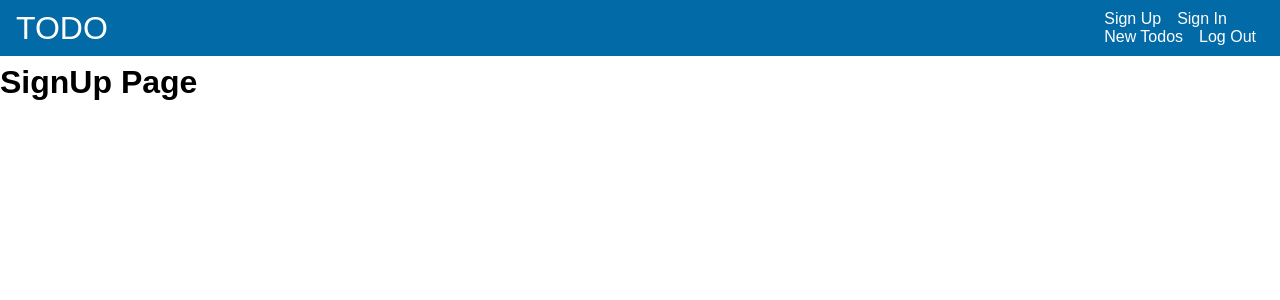
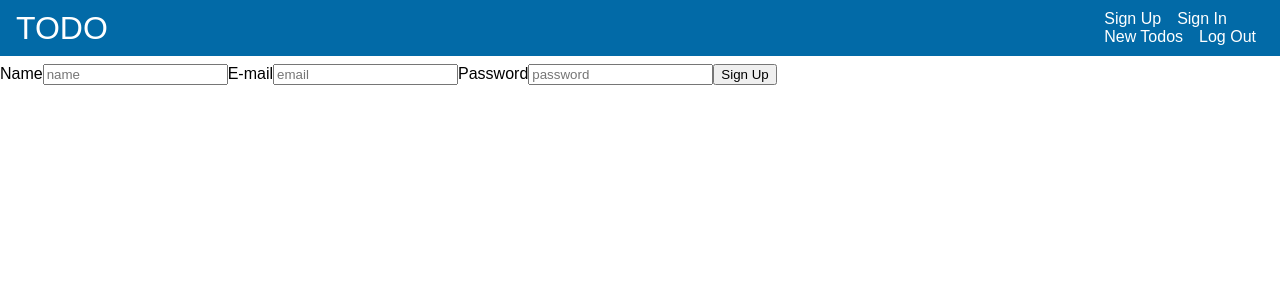
Before and after one commit to ha-matsumu/todo-with-typescript, a React (Create React App) app in the folder client/: page /users in a window 1280 px wide. Shown: the top 300 px of the page. Built offline with nearby package versions, Linux system fonts and the light colour scheme.

Commit message:
implement sign up proccess

```diff
--- a/client/src/App.tsx
+++ b/client/src/App.tsx
@@ -6,6 +6,7 @@ import Backdrop from './components/navbar/Backdrop/Backdrop';
 import SignIn from './components/auth/SignIn';
 import SignUp from './components/auth/SignUp';
 import TodoList from './components/todos/TodoList';
+import { UserProvider } from './store/contexts/userContext';
 
 const App: React.FC = () => {
   const [sideDrawerOpen, setSideDrawerOpen] = useState(false);
@@ -30,7 +31,9 @@ const App: React.FC = () => {
       {backdrop}
       <main style={{ marginTop: '64px' }}>
         <Route exact path="/users/login" component={SignIn} />
-        <Route exact path="/users/" component={SignUp} />
+        <UserProvider>
+          <Route exact path="/users/" component={SignUp} />
+        </UserProvider>
         <Route exact path="/todos/" component={TodoList} />
       </main>
     </div>
--- a/client/src/components/auth/SignUp.tsx
+++ b/client/src/components/auth/SignUp.tsx
@@ -1,7 +1,51 @@
-import React from 'react';
+import React, { useState, useContext } from 'react';
+import { UserContext } from '../../store/contexts/userContext';
 
 const SignUp: React.SFC = () => {
-  return <h1>SignUp Page</h1>;
+  const { signUpUser } = useContext(UserContext);
+  const [name, setName] = useState('');
+  const [email, setEmail] = useState('');
+  const [password, setPassword] = useState('');
+
+  const signUpHandler = async (e: React.MouseEvent<HTMLElement, MouseEvent>) => {
+    e.preventDefault();
+    const inputData = {
+      name,
+      email,
+      password,
+      userRoleId: 2, // 一般ユーザー
+    };
+    try {
+      await signUpUser(inputData);
+      return true;
+    } catch (error) {
+      return false;
+    }
+  };
+
+  return (
+    <div>
+      <label htmlFor="name">
+        Name
+        <input id="name" type="text" placeholder="name" onChange={e => setName(e.target.value)} required />
+      </label>
+      <label htmlFor="email">
+        E-mail
+        <input id="email" type="email" placeholder="email" onChange={e => setEmail(e.target.value)} required />
+      </label>
+      <label htmlFor="password">
+        Password
+        <input
+          id="password"
+          type="password"
+          placeholder="password"
+          onChange={e => setPassword(e.target.value)}
+          required
+        />
+      </label>
+      <button onClick={signUpHandler}>Sign Up</button>
+    </div>
+  );
 };
 
 export default SignUp;
--- /dev/null
+++ b/client/src/store/actions/auth/userActionCreator.ts
@@ -0,0 +1,14 @@
+import { SignUpActionTypes } from './userActionTypes';
+
+export const signUpRequest = (): SignUpActionTypes => ({
+  type: 'SIGN_UP_REQUEST',
+});
+
+export const signUpSuccess = (): SignUpActionTypes => ({
+  type: 'SIGN_UP_SUCCESS',
+});
+
+export const signUpFailuer = (error: object): SignUpActionTypes => ({
+  type: 'SIGN_UP_ERROR',
+  payload: { error },
+});
--- /dev/null
+++ b/client/src/store/actions/auth/userActionTypes.ts
@@ -0,0 +1,6 @@
+import { Action, PayloadAction } from '../../types';
+
+export type SignUpActionTypes =
+  | Action<'SIGN_UP_REQUEST'>
+  | Action<'SIGN_UP_SUCCESS'>
+  | PayloadAction<'SIGN_UP_ERROR', { error: object }>;
--- /dev/null
+++ b/client/src/store/contexts/userContext.tsx
@@ -0,0 +1,39 @@
+import React, { createContext, useReducer } from 'react';
+import axios from 'axios';
+import userReducer, { SignUpInitialState, initialState } from '../reducers/userReducer';
+import { SignUpActionTypes } from '../actions/auth/userActionTypes';
+import { signUpFailuer, signUpRequest, signUpSuccess } from '../actions/auth/userActionCreator';
+
+interface Props {
+  children: React.ReactNode;
+}
+
+interface InputData {
+  email: string;
+  password: string;
+}
+
+interface ContextProps {
+  state: SignUpInitialState;
+  dispatch: React.Dispatch<SignUpActionTypes>;
+  signUpUser: Function;
+}
+
+const UserContext = createContext({} as ContextProps);
+
+const UserProvider: React.SFC<Props> = ({ children }: Props) => {
+  const [state, dispatch] = useReducer(userReducer, initialState);
+
+  const signUpUser = async (inputData: InputData) => {
+    try {
+      dispatch(signUpRequest());
+      await axios.post('/users/', inputData);
+      dispatch(signUpSuccess());
+    } catch (error) {
+      dispatch(signUpFailuer(error));
+    }
+  };
+  return <UserContext.Provider value={{ state, dispatch, signUpUser }}>{children}</UserContext.Provider>;
+};
+
+export { UserContext, UserProvider };
--- /dev/null
+++ b/client/src/store/reducers/userReducer.ts
@@ -0,0 +1,40 @@
+import { SignUpActionTypes } from '../actions/auth/userActionTypes';
+
+export interface SignUpInitialState {
+  signingUp: boolean;
+  signedUp: boolean;
+  error: boolean;
+}
+
+export const initialState: SignUpInitialState = {
+  signingUp: false,
+  signedUp: false,
+  error: false,
+};
+
+const userReducer = (state: SignUpInitialState, action: SignUpActionTypes): SignUpInitialState => {
+  switch (action.type) {
+    case 'SIGN_UP_REQUEST':
+      return {
+        ...state,
+        signingUp: true,
+        signedUp: false,
+        error: false,
+      };
+    case 'SIGN_UP_SUCCESS':
+      return {
+        ...state,
+        signingUp: false,
+        signedUp: true,
+      };
+    case 'SIGN_UP_ERROR':
+      return {
+        ...state,
+        error: true,
+      };
+    default:
+      return state;
+  }
+};
+
+export default userReducer;
```
Also changed, not shown: client/src/store/types.ts (added, +8 -0 lines), 1 other file (tests, documents, lock files or other folders).
